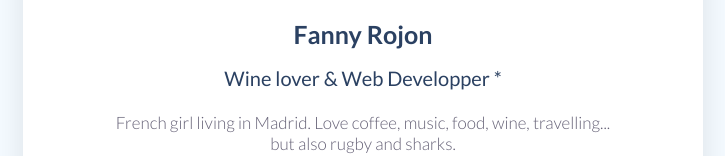
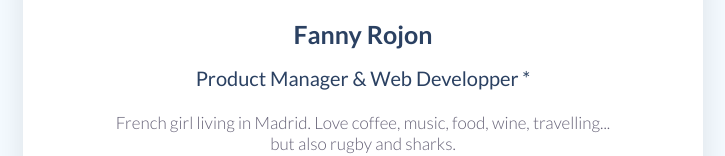
Before and after one commit to fanny-rojon/profile, a plain HTML site: page index.html in a window 1280 px wide. Shown: the part 332-488 px from the top of the page, without its empty margins (277-1002 px from the left). Drawn offline with Linux system fonts and the light colour scheme.

Commit message:
changed title

```diff
--- a/index.html
+++ b/index.html
@@ -13,7 +13,7 @@
       <div class="card">
         <img src="images/fanny.jpg" alt="Fanny">
         <h1>Fanny Rojon</h1>
-        <h2>Wine lover & Web Developper *</h2>
+        <h2>Product Manager & Web Developper *</h2>
         <p>French girl living in Madrid. Love coffee, music, food, wine, travelling... but also rugby and sharks.  </p>
         <br>
         <a href="https://www.linkedin.com/in/fannyrojon/" target="_blank" class="button-cute hover">Discover more</a>
```
